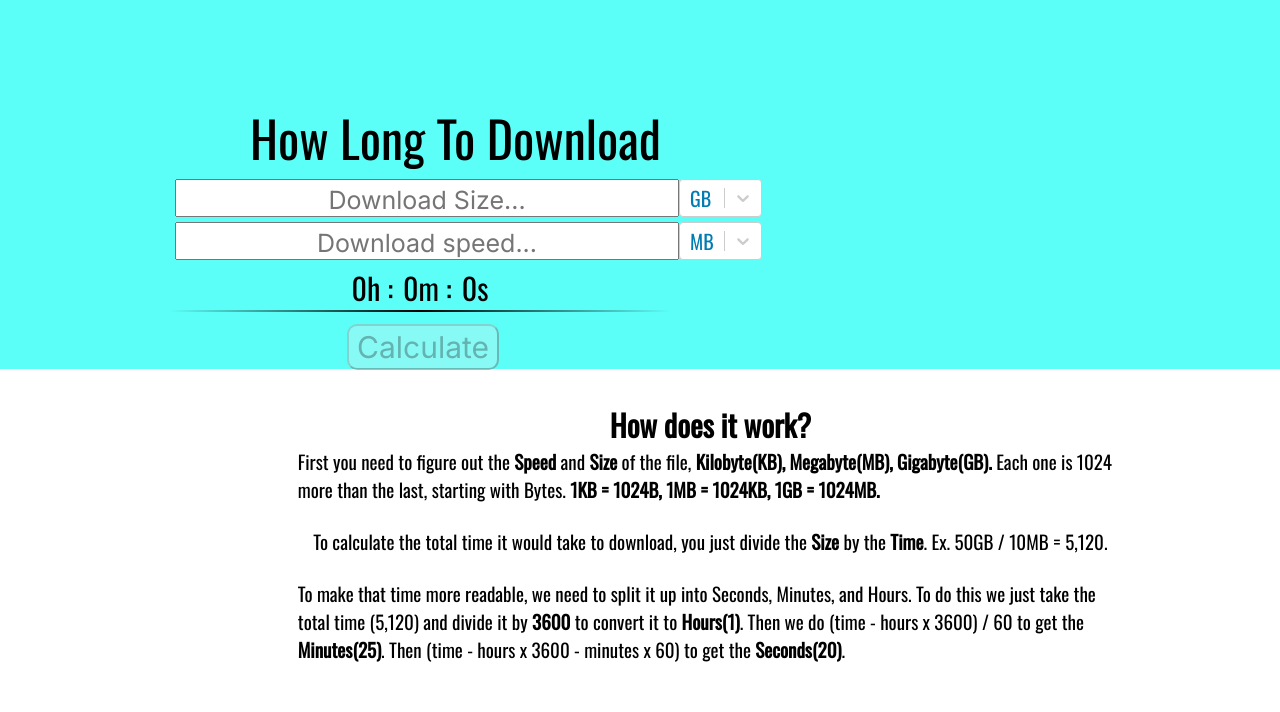
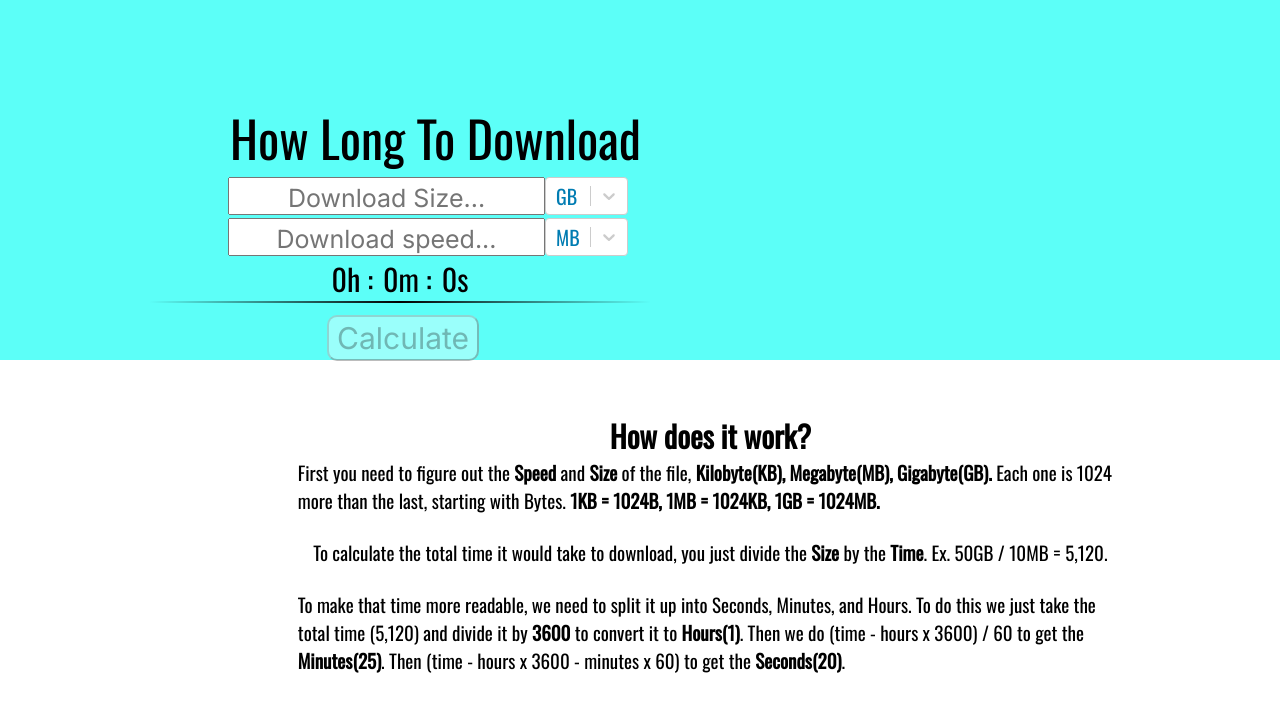
Before and after one commit to JordanDyck/Download-Estimator, a React (Create React App) app: page / in a window 1280 px wide. Shown: the top 712 px of the page. Built offline with nearby package versions, Linux system fonts and the light colour scheme.

Commit message:
fixed background and disabled button scss.

```diff
--- a/src/App.scss
+++ b/src/App.scss
@@ -14,34 +14,37 @@ body {
     rgba(92, 255, 248, 1) 37%,
     rgba(255, 255, 255, 1) 37%
   );
+  background-repeat: no-repeat;
   height: 100dvh;
   overflow: hidden;
+
   @media (width < 1420px) {
     background: linear-gradient(
       180deg,
-      rgba(92, 255, 248, 1) 41%,
-      rgba(255, 255, 255, 1) 41%
+      rgba(92, 255, 248, 1) 40%,
+      rgba(255, 255, 255, 1) 40%
     );
   }
-  @media (width < 552px) {
+  @media (width < 414px) {
     background: linear-gradient(
       180deg,
-      rgba(92, 255, 248, 1) 37%,
-      rgba(255, 255, 255, 1) 37%
+      rgba(92, 255, 248, 1) 49%,
+      rgba(255, 255, 255, 1) 49%
     );
   }
 }
+
 .wrapper {
-  margin: 100px 0 0 170px;
+  margin: 100px 0 0 150px;
   @media (max-width: $mobile) {
     display: flex;
     flex-direction: column;
     align-items: center;
-    margin: 30px 0 0 0;
+    margin: 54px 0 0 0;
   }
 
   .title {
-    font-size: clamp(28px, 7vw, 50px);
+    font-size: 50px;
     margin-left: 80px;
     @media (max-width: $mobile) {
       display: flex;
@@ -55,15 +58,16 @@ body {
   .speed-container {
     display: flex;
     width: 80%;
-    margin: 5px;
+    margin: 3px 0px 0px 78px;
     @media (max-width: $mobile) {
+      margin: 5px;
       justify-content: center;
     }
     .size-input,
     .speed-input {
       width: 100%;
       height: 34px;
-      max-width: 500px;
+      max-width: 313px;
       font-size: 30px;
       font-family: Inter, sans-serif;
       text-align: center;
@@ -117,6 +121,16 @@ body {
     margin: 12px 177px;
     padding: 3px 8px;
     border-radius: 10px;
+    cursor: pointer;
+    &:hover {
+      background: #dbdbdb;
+    }
+    &:disabled,
+    :hover {
+      cursor: initial;
+      background-color: #ffffff61;
+    }
+
     @media (max-width: $mobile) {
       margin-top: 20px;
     }
@@ -128,6 +142,7 @@ body {
   align-items: center;
   justify-content: center;
   margin-left: clamp(0px, 11vw, 164px);
+  margin-top: 20px;
   padding: 20px;
   @media (max-width: $mobile) {
     margin-left: 0;
```
